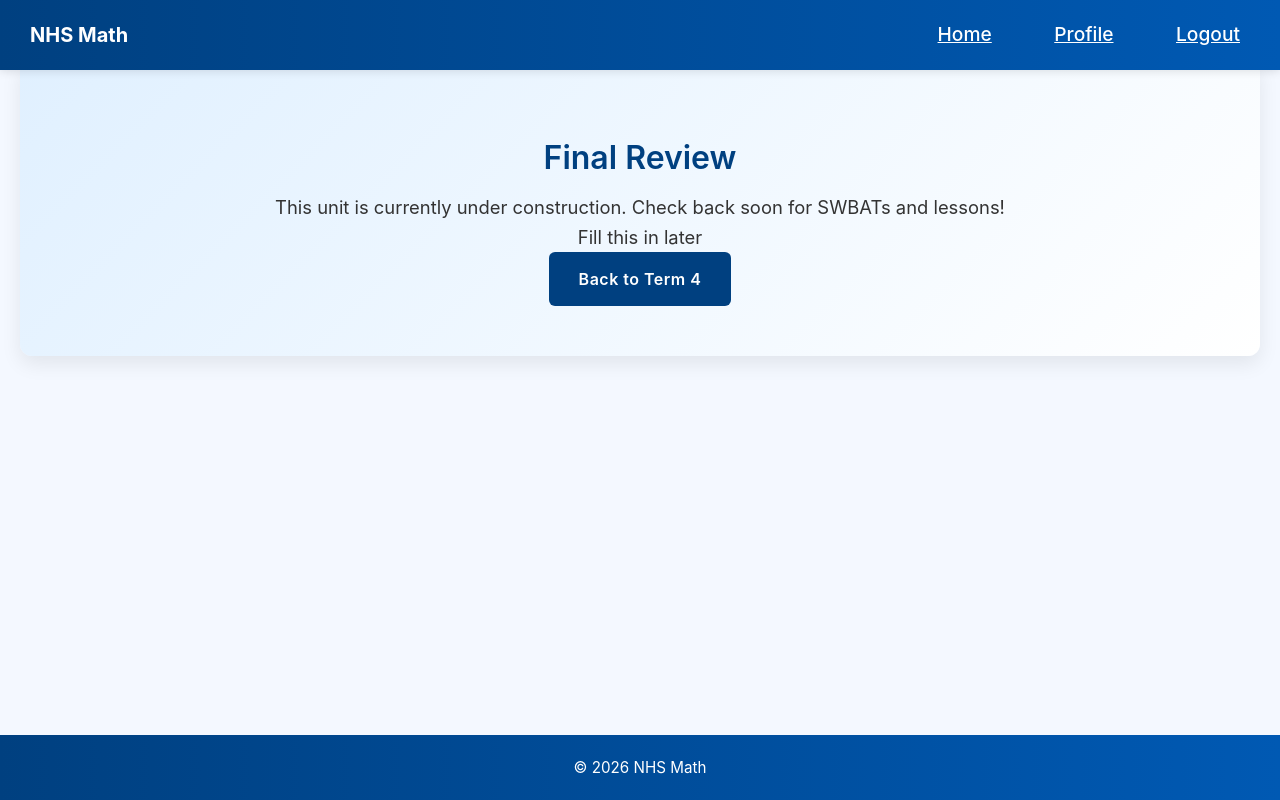
After one commit to ryan-hyn/nhs-math, a Flask app: page /unit_10 in a window 1280 px wide. The commit adds this page. Run offline with Flask 3, Linux system fonts and the light colour scheme; the visitor is signed in with stand-in values (Sample User, id 1).

Commit message:
V1.5 Bug Patches

```diff
--- a/app/routes.py
+++ b/app/routes.py
@@ -224,8 +224,8 @@ def unit_9():
     swbat = 'Fill this in later'
     return render_template('unit_9.html', title='Unit 9', swbat=swbat)
 
-@app.route('/final_review')
+@app.route('/unit_10')
 @login_required
-def final_review():
+def unit_10():
     swbat = 'Fill this in later'
-    return render_template('final_review.html', title='Final Review', swbat=swbat)
+    return render_template('unit_10.html', title='Final Review', swbat=swbat)
--- a/app/templates/term_2.html
+++ b/app/templates/term_2.html
@@ -10,8 +10,10 @@
 
 <div class="unit-grid">
     {% for unit in units %}
-        {% set unit_number = loop.index %}
-        <a href="{{ url_for('unit_' ~ unit_number) }}" class="unit-card">{{ unit }}</a>
+        {% set unit_number = loop.index + 3 %}
+        <a href="{{ url_for('unit_' ~ unit_number) }}" class="unit-card">
+            {{ unit }}
+        </a>
     {% endfor %}
 </div>
 <!-- Term Completion Summary / CTA -->
--- a/app/templates/term_3.html
+++ b/app/templates/term_3.html
@@ -10,8 +10,10 @@
 
 <div class="unit-grid">
     {% for unit in units %}
-        {% set unit_number = loop.index %}
-        <a href="{{ url_for('unit_' ~ unit_number) }}" class="unit-card">{{ unit }}</a>
+        {% set unit_number = loop.index + 5 %}
+        <a href="{{ url_for('unit_' ~ unit_number) }}" class="unit-card">
+            {{ unit }}
+        </a>
     {% endfor %}
 </div>
 <!-- Term Completion Summary / CTA -->
--- a/app/templates/term_4.html
+++ b/app/templates/term_4.html
@@ -10,8 +10,10 @@
 
 <div class="unit-grid">
     {% for unit in units %}
-        {% set unit_number = loop.index %}
-        <a href="{{ url_for('unit_' ~ unit_number) }}" class="unit-card">{{ unit }}</a>
+        {% set unit_number = loop.index + 8 %}
+        <a href="{{ url_for('unit_' ~ unit_number) }}" class="unit-card">
+            {{ unit }}
+        </a>
     {% endfor %}
 </div>
 <!-- Term Completion Summary / CTA -->
--- /dev/null
+++ b/app/templates/unit_10.html
@@ -0,0 +1,13 @@
+{% extends "base.html" %}
+
+{% block content %}
+<div class="page-container">
+
+<div class="unit-hero">
+    <h2>Final Review</h2>
+    <p>This unit is currently under construction. Check back soon for SWBATs and lessons!</p>
+    <p>{{ swbat }}</p>
+    <a href="{{ url_for('term_4') }}" class="btn">Back to Term 4</a>
+</div>
+</div>
+{% endblock %}
```
